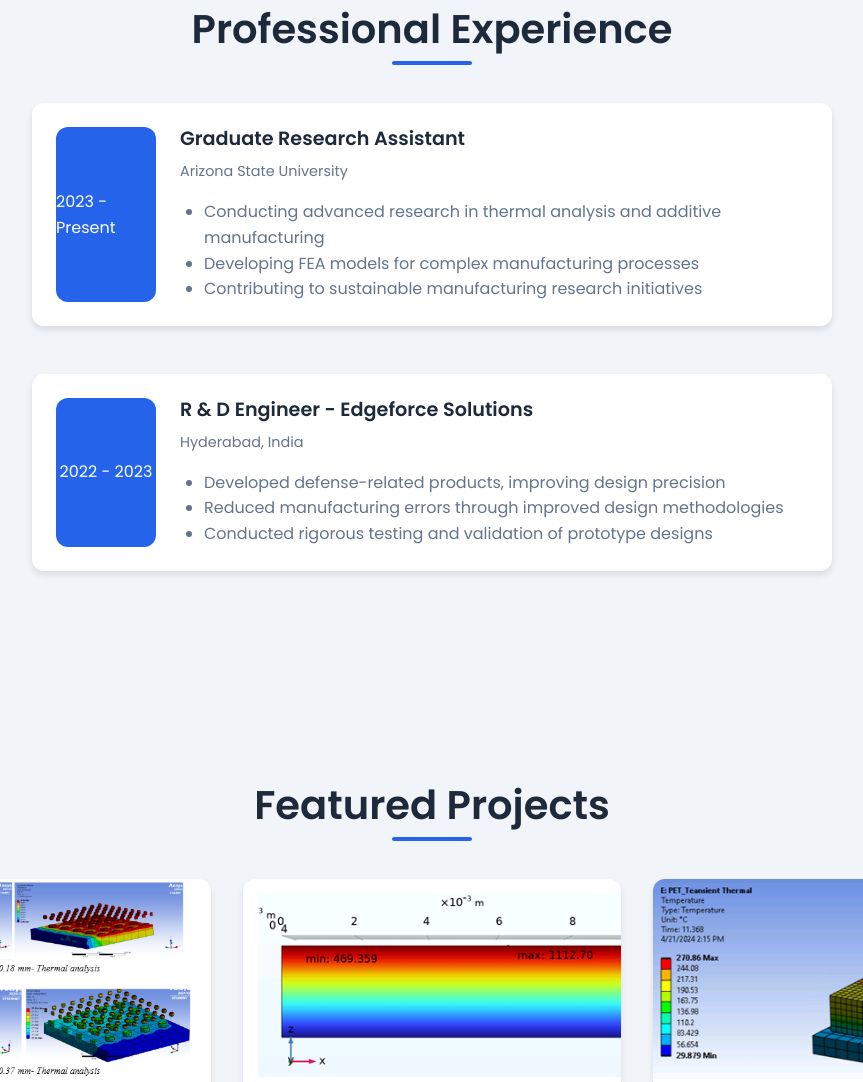
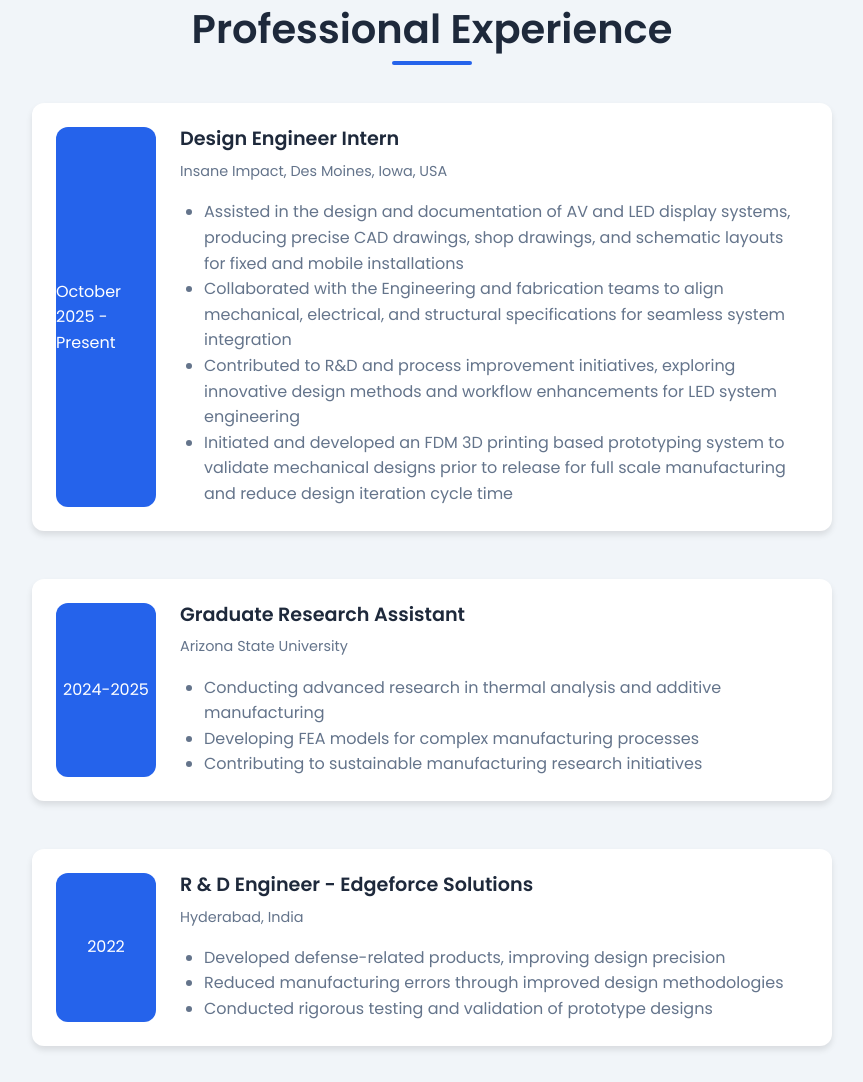
Before and after one commit to krishnavamshivemuri/portfolio, a plain HTML site: page index.html in a window 1280 px wide. Shown: the part 2697-3779 px from the top of the page, without its empty margins (208-1071 px from the left). Drawn offline with Linux system fonts and the light colour scheme.

Commit message:
Update index.html

```diff
--- a/index.html
+++ b/index.html
@@ -243,7 +243,23 @@
     <div class="experience-container">
         <div class="experience-item">
             <div class="experience-timeline">
-                <span class="experience-year">2023 - Present</span>
+                <span class="experience-year">October 2025 - Present</span>
+            </div>
+            <div class="experience-content">
+                <h3>Design Engineer Intern</h3>
+                <p class="experience-company">Insane Impact, Des Moines, Iowa, USA</p>
+                <ul class="experience-responsibilities">
+                    <li>Assisted in the design and documentation of AV and LED display systems, producing precise CAD drawings, shop drawings, and schematic layouts for fixed and mobile installations</li>
+                    <li>Collaborated with the Engineering and fabrication teams to align mechanical, electrical, and structural specifications for seamless system integration</li>
+                    <li>Contributed to R&D and process improvement initiatives, exploring innovative design methods and workflow enhancements for LED system engineering</li>
+                    <li>Initiated and developed an FDM 3D printing based prototyping system to validate mechanical designs prior to release for full scale manufacturing and reduce design iteration cycle time</li>
+                </ul>
+            </div>
+        </div>
+
+        <div class="experience-item">
+            <div class="experience-timeline">
+                <span class="experience-year">2024-2025</span>
             </div>
             <div class="experience-content">
                 <h3>Graduate Research Assistant</h3>
@@ -258,7 +274,7 @@
 
         <div class="experience-item">
             <div class="experience-timeline">
-                <span class="experience-year">2022 - 2023</span>
+                <span class="experience-year">2022</span>
             </div>
             <div class="experience-content">
                 <h3>R & D Engineer - Edgeforce Solutions</h3>
```
